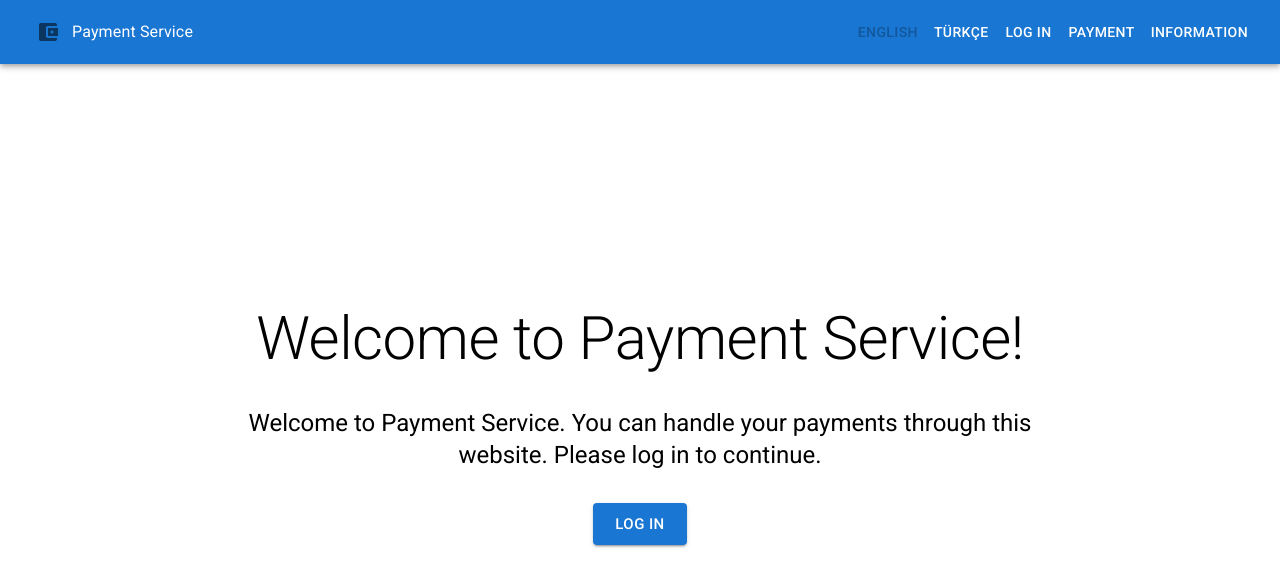
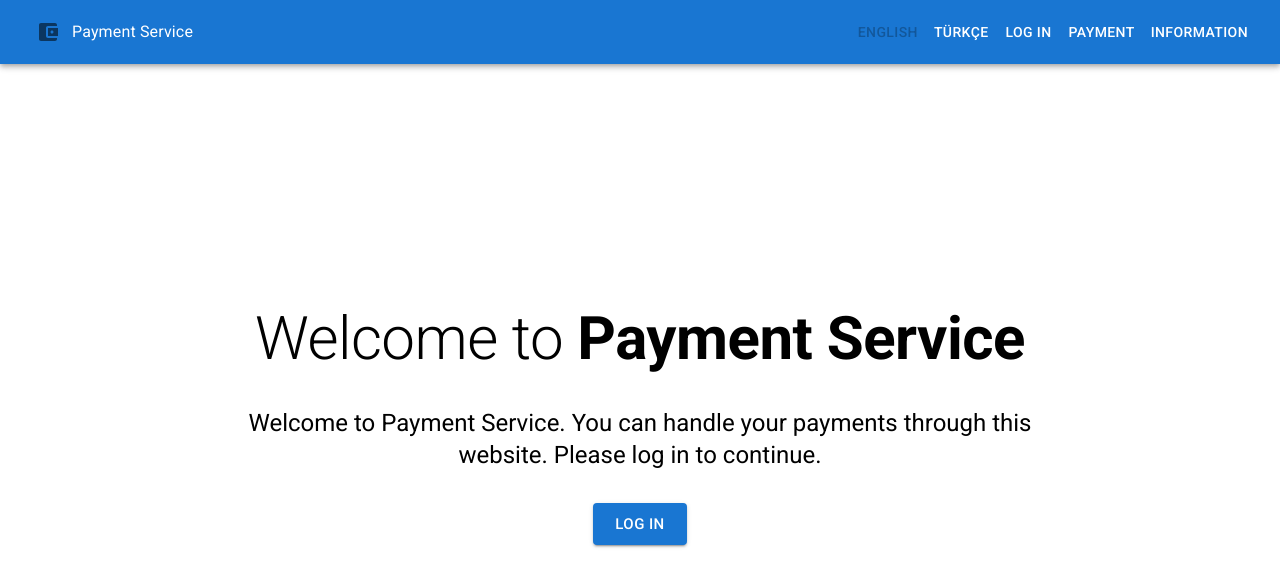
Before and after one commit to borangoher/frontend-demo, a React (Create React App) app: page / in a window 1280 px wide. Shown: the top 586 px of the page. Built offline with nearby package versions, Linux system fonts and the light colour scheme.

Commit message:
Use Trans component in home page title

```diff
--- a/src/Components/Home.js
+++ b/src/Components/Home.js
@@ -2,7 +2,7 @@ import { Button, Container, Typography, Box } from "@mui/material";
 import { Link } from "react-router-dom";
 import { React, useContext } from "react";
 import LoginContext from "./LoginContext";
-import { useTranslation } from "react-i18next";
+import { useTranslation, Trans } from "react-i18next";
 
 const Home = () => {
   const { isLoggedIn } = useContext(LoginContext);
@@ -21,7 +21,11 @@ const Home = () => {
         {isLoggedIn ? (
           <>
             <Typography align="center" variant="h2">
-              {t("home.title")}
+              <Trans
+                i18nKey="home.title"
+                values={{ appName: "Payment Service" }}
+                components={{ bold: <strong /> }}
+              />
             </Typography>
             <Typography align="center" variant="h5">
               {t("home.desc_LoggedIn")}
@@ -30,7 +34,11 @@ const Home = () => {
         ) : (
           <>
             <Typography align="center" variant="h2">
-              {t("home.title")}
+              <Trans
+                i18nKey="home.title"
+                values={{ appName: "Payment Service" }}
+                components={{ bold: <strong /> }}
+              />
             </Typography>
             <Typography align="center" variant="h5">
               {t("home.desc_notLoggedIn")}
@@ -41,7 +49,6 @@ const Home = () => {
               component={Link}
               to="/login"
             >
-              {" "}
               {t("home.login")}
             </Button>
           </>
--- a/src/i18n.js
+++ b/src/i18n.js
@@ -22,7 +22,7 @@ i18n
             part3: "Information",
           },
           home: {
-            title: "Welcome to Payment Service!",
+            title: "Welcome to <bold>{{appName}}</bold>",
             desc_notLoggedIn:
               "Welcome to Payment Service. You can handle your payments through this website. Please log in to continue.",
             desc_LoggedIn:
@@ -89,7 +89,7 @@ i18n
             part3: "Bilgi",
           },
           home: {
-            title: "Payment Service'e hoş geldiniz!",
+            title: "<bold>{{appName}}</bold>'e hoş geldiniz!",
             desc_notLoggedIn:
               "Payment Service'e hoş geldiniz. Ödemelerinizi bu site aracılığıyla yürütebilirsiniz. Lütfen devam etmek için giriş yapın.",
             desc_LoggedIn:
```
